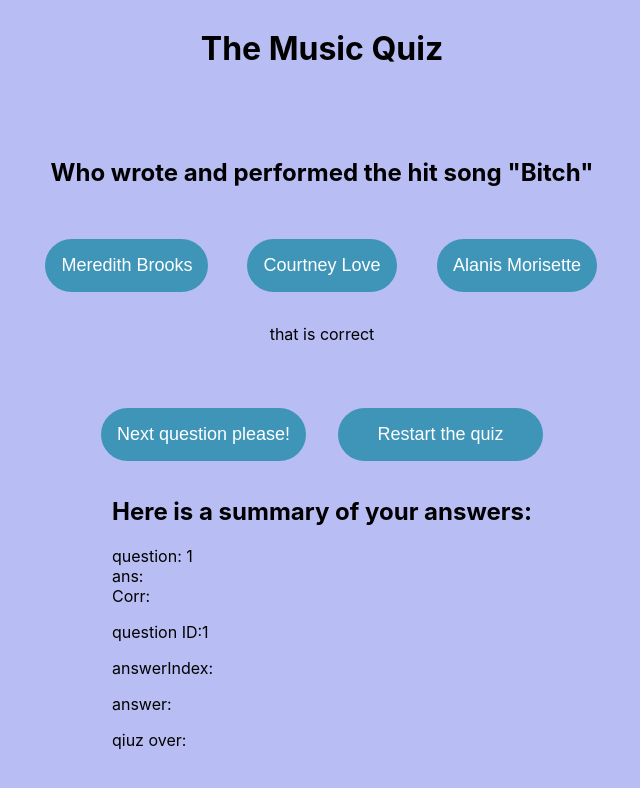
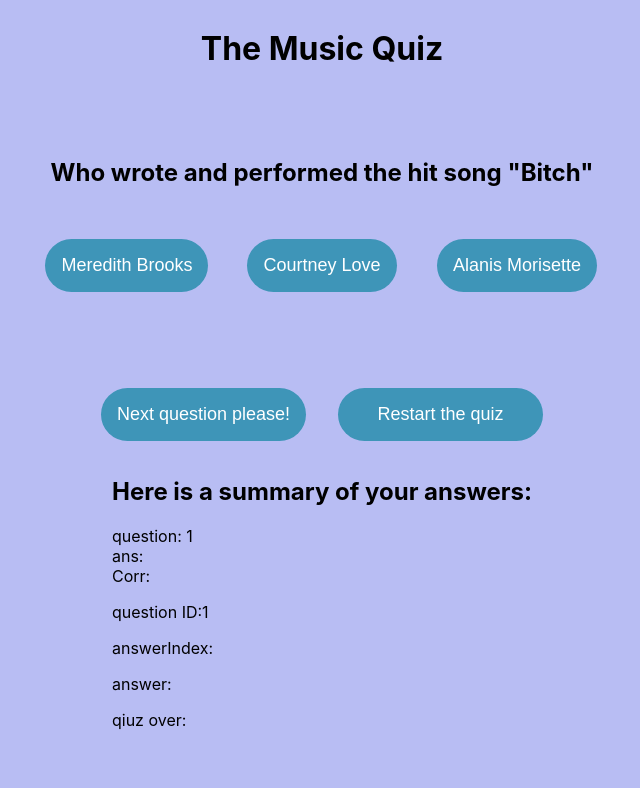
Before and after one commit to Technigo/project-redux-quiz, a React (Vite) app: page / in a window 1280 px wide. Shown: the top 788 px of the page, without its empty margins (318-958 px from the left). Built offline with nearby package versions, Linux system fonts and the light colour scheme.

Commit message:
show if answer is correct

```diff
--- a/src/components/CurrentQuestion.jsx
+++ b/src/components/CurrentQuestion.jsx
@@ -15,6 +15,8 @@ export const CurrentQuestion = () => {
   );
   const answersArray = useSelector((state) => state.quiz.answers);
   const isCorrect = answersArray.map((obj) => console.log(obj.isCorrect));
+
+  // answersArray.map((obj) => (isCorrect = obj.isCorrect));
   const quizOver = useSelector((state) => state.quiz.quizOver);
 
   const nextQuestion = () => {
--- a/src/components/QuestionOne.jsx
+++ b/src/components/QuestionOne.jsx
@@ -9,8 +9,8 @@ export const QuestionOne = () => {
   const answersArray = useSelector((state) => state.quiz.answers);
 
   const dispatch = useDispatch();
-
-  const isCorrect = answersArray.map((obj) => console.log(obj.isCorrect));
+  let isCorrect = "";
+  answersArray.map((obj) => (isCorrect = obj.isCorrect));
 
   const submit = (index) => {
     dispatch(submitAnswer({ questionId: question.id, answerIndex: index }));
@@ -36,7 +36,8 @@ export const QuestionOne = () => {
           <button onClick={() => submit(2)}>{question.options[2]}</button>
         </div>
         <div className="eval">
-          {/*isCorrect === true && */} <div>that is correct</div>
+          {isCorrect === true && <div>that is correct</div>}
+          {isCorrect === false && <div>that is not correct</div>}
         </div>
       </div>
     </div>
```
